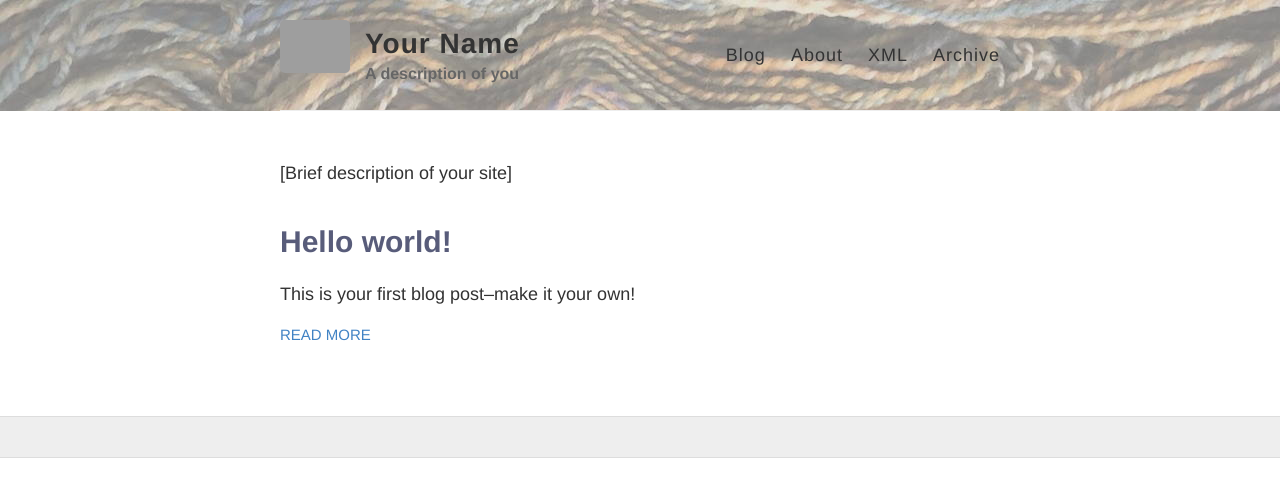
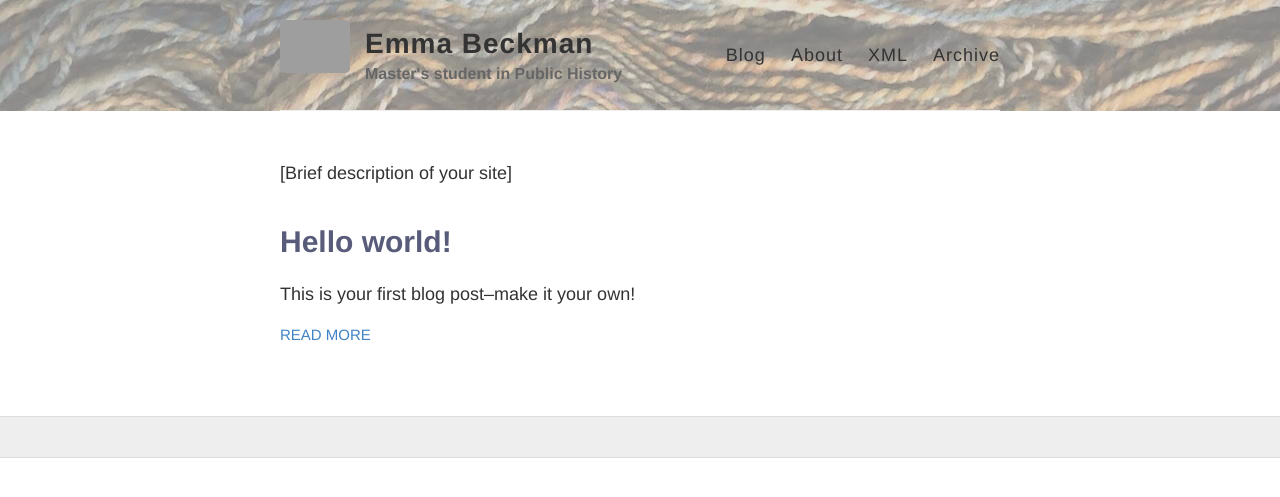
Before and after one commit to eslbeckman/eslbeckman.github.io, a Jekyll site: the page built from index.html, in a window 1280 px wide. Shown: the top 497 px of the page. Built offline with Jekyll 4.4.1, drawn with Linux system fonts in a browser that asks for light colours; grey boxes are pictures that could not be loaded.

Commit message:
Update config info/photo

```diff
--- a/_config.yml
+++ b/_config.yml
@@ -3,13 +3,13 @@
 #
 
 # Name of your site (displayed in the header)
-name: Your Name
+name: Emma Beckman
 
 # Short bio or description (displayed in the header)
-description: A description of you
+description: Master's student in Public History
 
 # URL of your avatar or profile pic
-avatar: https://raw.githubusercontent.com/[yourusername]/[yourusername].github.io/master/images/[filename].jpg
+avatar: https://raw.githubusercontent.com/eslbeckman/eslbeckman.github.io/master/images/IMG_9807D.jpg
 
 #
 # Flags below are optional
```
Also changed, not shown: images/IMG_9807D.JPG (added).
